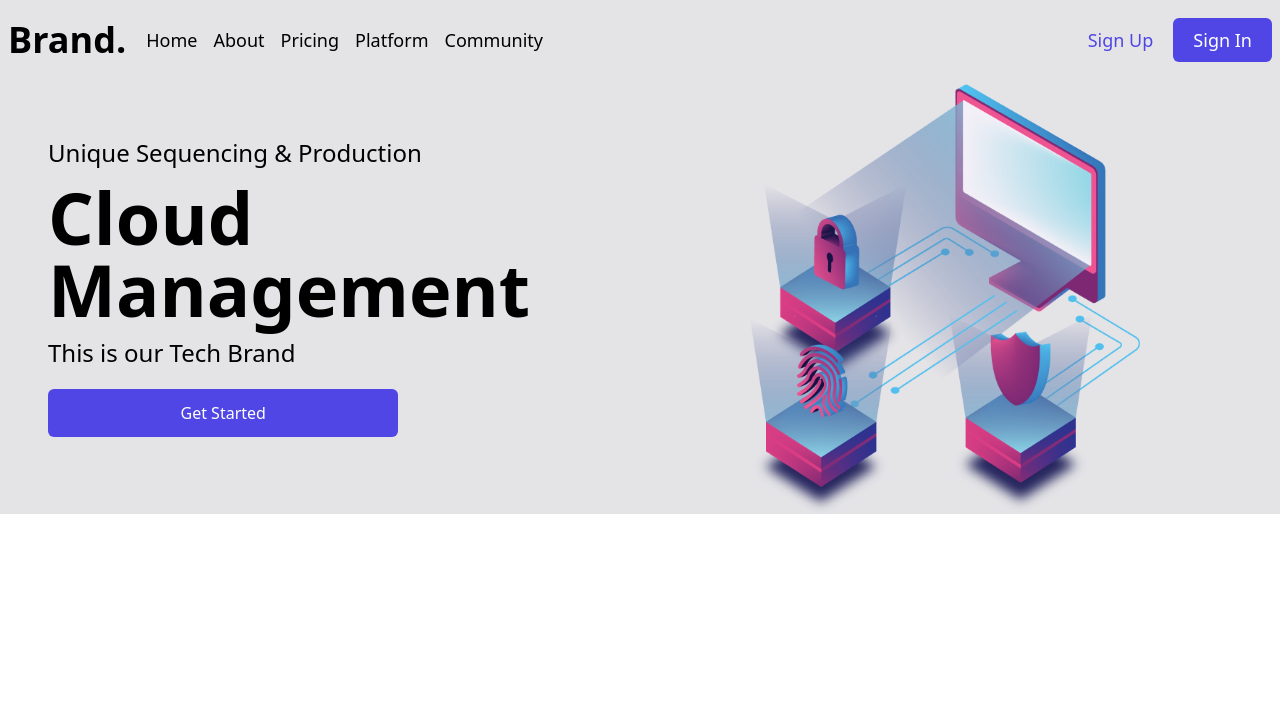
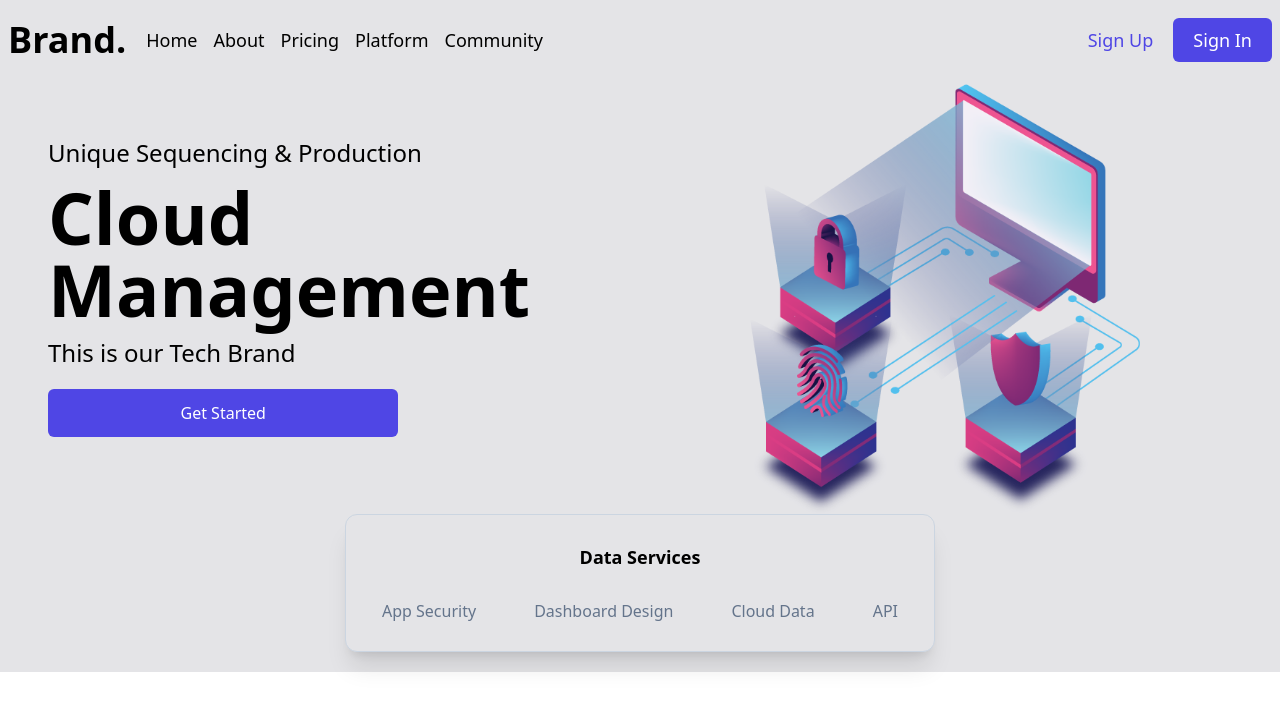
Before and after one commit to ARIF683/TailwindCloudWebsite, a React (Create React App) app in the folder cloud/: page / in a window 1280 px wide. Shown: the top 710 px of the page. Built offline with nearby package versions, Linux system fonts and the light colour scheme.

Commit message:
Addition in Hero Section.

```diff
--- a/cloud/src/Component/Hero.js
+++ b/cloud/src/Component/Hero.js
@@ -3,7 +3,7 @@ import React from "react";
 const Hero = () => {
   return (
     <>
-      <div className="bg-zinc-200 w-full  flex flex-col justify-between  ">
+      <div className="bg-zinc-200 w-full  flex flex-col justify-between pb-5  ">
         <div className="grid md:grid-cols-2  max-w-[1240px] m-auto px-5 ">
           <div className="flex flex-col md:items-start px-2 py-8 justify-center">
             <p className="text-2xl ">Unique Sequencing & Production</p>
@@ -18,18 +18,20 @@ const Hero = () => {
           <div>
             <img className="w-full" src="/Image/cyber-bg.png" />
           </div>
-          {/**
-          <div className = "bg-zinc-200 absolute top-[25%] border border-slate-500 shadow-xl rounded-xl mx-1 flex flex-col text-center ">
-            <p>Data Services</p>
-            <div>
-              <p>App Security</p>
-              <p>Dashboard Design</p>
-              <p>Cloud Data</p>
-              <p>Api</p>
+          </div>
+          <div className = "flex items-center justify-center text-center mt-[-120px] md:mt-0  px-[50px] ">
+          <div className = "bg-zinc-200 border border-slate-300 shadow-xl rounded-xl space-y-3 py-5  mx-auto flex flex-col md:w-[50%]  ">
+            <p className = "text-lg font-bold py-2 ">Data Services</p>
+            <div className = "flex flex-wrap justify-between items-center px-5  text-left ">
+              <p className = "flex px-4 py-2 text-slate-500 ">App Security</p>
+              <p className = "flex px-4 py-2 text-slate-500  ">Dashboard Design</p>
+              <p className = "flex px-4 py-2 text-slate-500 ">Cloud Data</p>
+              <p className = "flex px-4 py-2 text-slate-500 ">API</p>
+            </div>
             </div>
           </div>
-  */}
-        </div>
+
+
       </div>
     </>
   );
```
